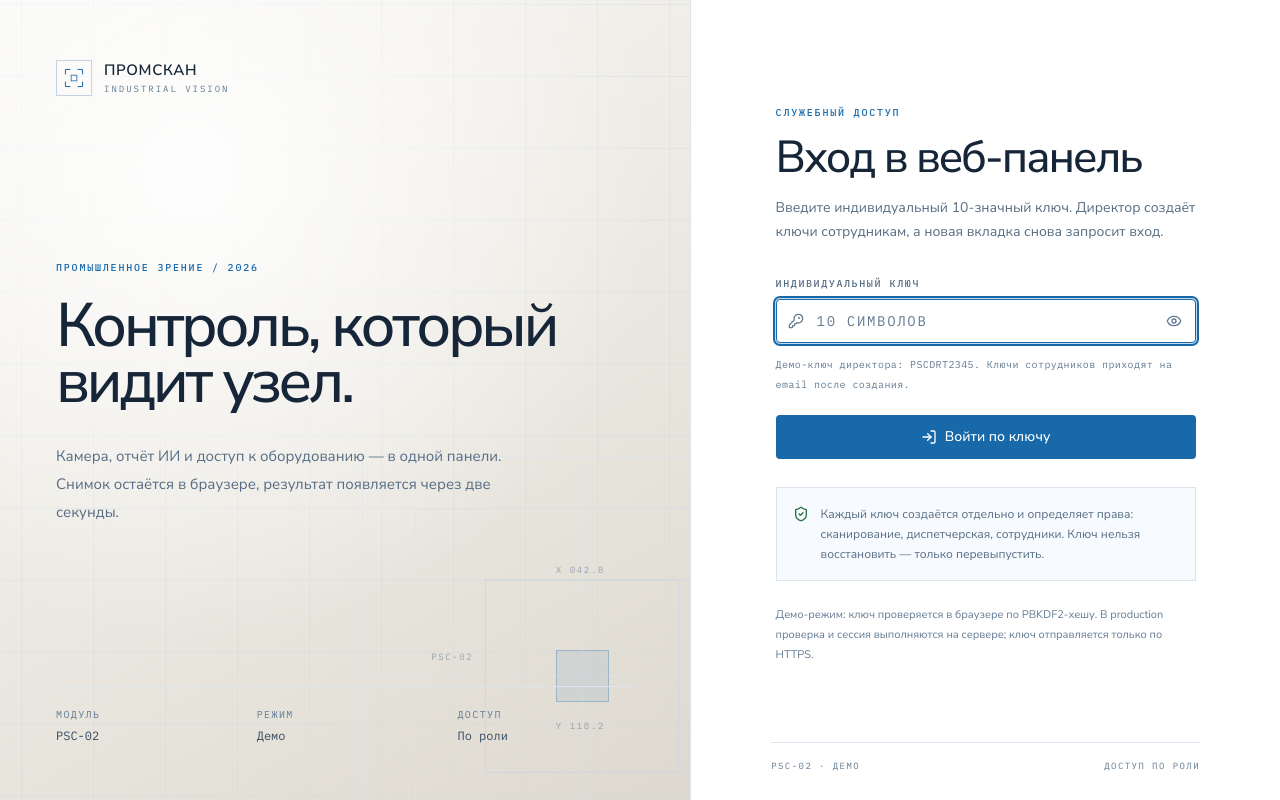
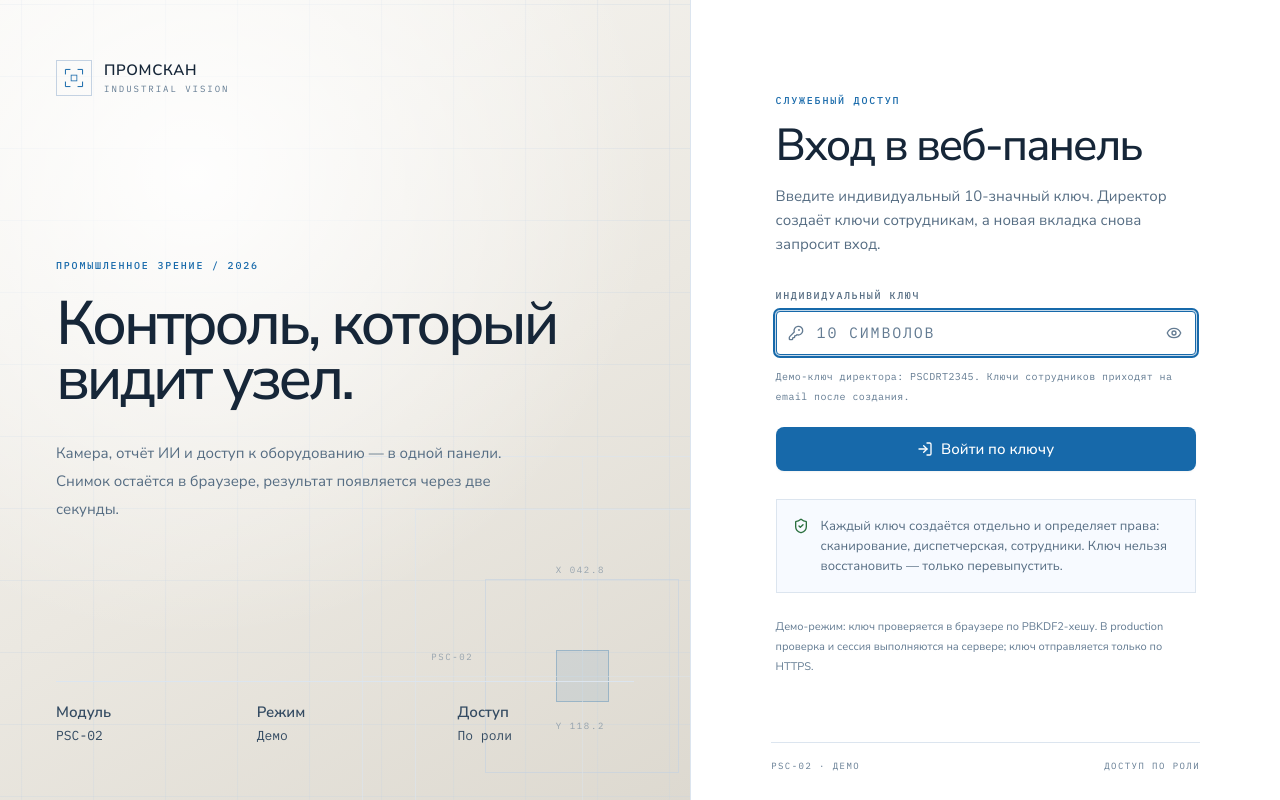
Before and after one commit to t48691477-netizen/hackaton-test, a React (Vite) app: page /users in a window 1280 px wide. Built offline with nearby package versions, Linux system fonts and the light colour scheme; no server answers.

Commit message:
style(ui): refine typography scale and button surfaces

```diff
--- a/src/index.css
+++ b/src/index.css
@@ -87,19 +87,19 @@ textarea:focus-visible {
   }
 
   .btn-primary {
-    @apply inline-flex h-11 items-center justify-center gap-2 whitespace-nowrap rounded-sm bg-accent px-4 text-sm font-medium text-accent-ink transition duration-150 hover:-translate-y-px hover:bg-accent-hi active:translate-y-0 disabled:pointer-events-none disabled:opacity-40;
+    @apply inline-flex h-11 items-center justify-center gap-2 whitespace-nowrap rounded-lg bg-accent px-4 text-sm font-medium text-accent-ink shadow-sm transition duration-150 hover:-translate-y-px hover:bg-accent-hi hover:shadow-md active:translate-y-0 active:shadow-sm disabled:pointer-events-none disabled:opacity-40;
   }
 
   .btn-secondary {
-    @apply inline-flex h-11 items-center justify-center gap-2 whitespace-nowrap rounded-sm border border-line-strong bg-panel px-4 text-sm font-medium text-soft transition duration-150 hover:-translate-y-px hover:border-muted hover:bg-raised hover:text-ink active:translate-y-0 disabled:pointer-events-none disabled:opacity-40;
+    @apply inline-flex h-11 items-center justify-center gap-2 whitespace-nowrap rounded-lg border border-line-strong bg-panel px-4 text-sm font-medium text-soft transition duration-150 hover:-translate-y-px hover:border-muted hover:bg-raised hover:text-ink active:translate-y-0 disabled:pointer-events-none disabled:opacity-40;
   }
 
   .btn-ghost {
-    @apply inline-flex h-11 items-center justify-center gap-2 whitespace-nowrap rounded-sm px-3 text-sm font-medium text-muted transition duration-150 hover:bg-ink/[0.045] hover:text-ink disabled:pointer-events-none disabled:opacity-40;
+    @apply inline-flex h-11 items-center justify-center gap-2 whitespace-nowrap rounded-lg px-3 text-sm font-medium text-muted transition duration-150 hover:bg-ink/[0.045] hover:text-ink disabled:pointer-events-none disabled:opacity-40;
   }
 
   .btn-icon {
-    @apply inline-flex h-11 w-11 shrink-0 items-center justify-center rounded-sm border border-line bg-transparent text-muted transition duration-150 hover:border-line-strong hover:bg-ink/[0.045] hover:text-ink;
+    @apply inline-flex h-11 w-11 shrink-0 items-center justify-center rounded-lg border border-line bg-transparent text-muted transition duration-150 hover:border-line-strong hover:bg-ink/[0.045] hover:text-ink;
   }
 
   .input {
@@ -123,7 +123,7 @@ textarea:focus-visible {
   }
 
   .technical {
-    @apply font-mono text-[10px] uppercase tracking-[0.14em] text-faint;
+    @apply font-sans text-sm font-semibold normal-case tracking-normal text-soft;
   }
 
   .blueprint {
--- a/tailwind.config.js
+++ b/tailwind.config.js
@@ -34,6 +34,10 @@ export default {
           'sans-serif',
         ],
         mono: ['IBM Plex Mono', 'Cascadia Mono', 'Consolas', 'ui-monospace', 'monospace'],
+      },
+      fontSize: {
+        xs: ['0.8125rem', '1rem'],
+        sm: ['0.9375rem', '1.25rem'],
       },
       borderRadius: {
         none: '0',
```
